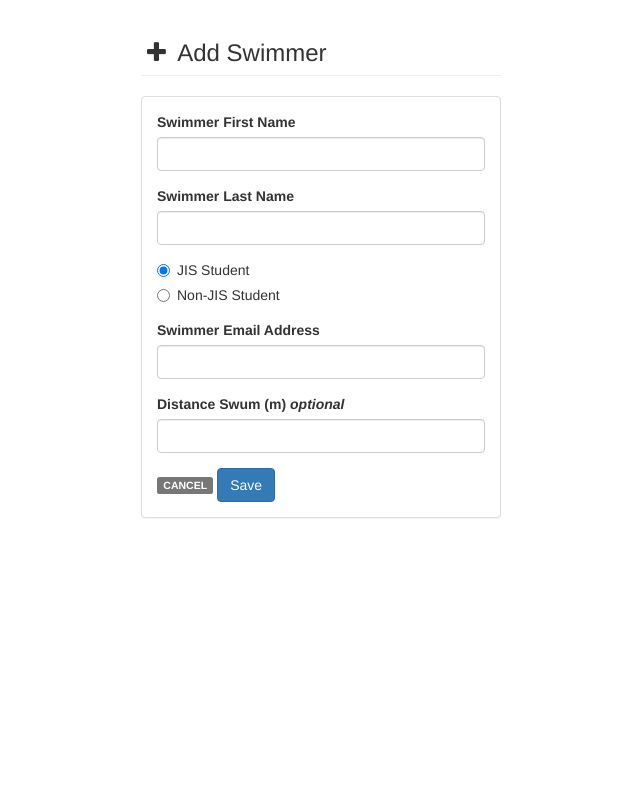
After one commit to shreyas208/HabitatSwim, a PHP site: page /add_swimmer.php in a window 1280 px wide. The commit adds this page. Shown: the whole page, without its empty margins (319-959 px from the left). Run offline with PHP 8.4, Linux system fonts and the light colour scheme; a stand-in replaces the project's code that opens the database connection; some libraries are stand-ins or nearby versions.

Commit message:
+ Add Swimmer, hide blanks by default

```diff
--- /dev/null
+++ b/add_swimmer.php
@@ -0,0 +1,131 @@
+<?php
+/**
+ * Created by PhpStorm.
+ * User: shreyas
+ * Date: 16-02-03
+ * Time: 01:16
+ */
+
+ini_set('display_errors',1);
+ini_set('display_startup_errors',1);
+error_reporting(-1);
+
+require_once 'bin/db_config.php';
+
+// Check connection
+/*if ($conn->connect_error) {
+    echo 'Error';
+} else {
+    $stmt1 = $conn->prepare("SELECT swimmer_last_name, swimmer_first_name, distance_swum FROM swimmers WHERE swimmer_id=?");
+    $stmt1->bind_param('s', $swimmer_id);
+    $stmt1->execute();
+    $stmt1->bind_result($swimmer_last_name, $swimmer_first_name, $distance_swum);
+    $stmt1->store_result();
+    $stmt1->fetch();
+}*/
+
+?>
+
+<!DOCTYPE html>
+<html lang="en">
+
+<head>
+
+    <meta charset="utf-8">
+    <meta http-equiv="X-UA-Compatible" content="IE=edge">
+    <meta name="viewport" content="width=device-width, initial-scale=1">
+    <meta name="description" content="">
+    <meta name="author" content="Shreyas Patil">
+
+    <link rel="icon" href="/img/icon-64.png" sizes="64x64" type="image/png">
+
+    <title>Add Swimmer | JIS H4H Sponsored Swim</title>
+
+    <!-- Bootstrap Core CSS -->
+    <link href="css/bootstrap.min.css" rel="stylesheet">
+
+    <!-- Custom CSS -->
+    <link href="css/modern-business.css" rel="stylesheet">
+    <link href="css/custom.css" rel="stylesheet">
+
+    <!-- Custom Fonts -->
+    <link href="/font-awesome/css/font-awesome.min.css" rel="stylesheet" type="text/css">
+
+</head>
+
+<body>
+
+<!-- Page Content -->
+<div class="container">
+
+    <!-- Marketing Icons Section -->
+    <div class="row">
+        <div class="col-md-4 col-md-offset-4">
+            <h3 class="page-header">
+                <i class="fa fa-fw fa-plus"></i> Add Swimmer
+            </h3>
+        </div>
+        <div class="col-md-4 col-md-offset-4">
+            <div class="panel panel-default">
+                <div class="panel-body">
+                    <form action="add_swimmer_process.php" method="POST">
+                        <div class="form-group">
+                            <label for="inputSwimmerFirstName">Swimmer First Name</label>
+                            <input type="text" class="form-control" id="inputSwimmerFirstName" name="swimmer_first_name" required>
+                        </div>
+                        <div class="form-group">
+                            <label for="inputSwimmerLastName">Swimmer Last Name</label>
+                            <input type="text" class="form-control" id="inputSwimmerLastName" name="swimmer_last_name" required>
+                        </div>
+                        <div class="form-group">
+                            <div class="radio">
+                                <label>
+                                    <input type="radio" name="jis" id="jis" value="1" checked>
+                                    JIS Student
+                                </label>
+                            </div>
+                            <div class="radio">
+                                <label>
+                                    <input type="radio" name="jis" id="nonJis" value="0">
+                                    Non-JIS Student
+                                </label>
+                            </div>
+                        </div>
+                        <div class="form-group">
+                            <label for="inputSwimmerEmail">Swimmer Email Address</label>
+                            <input type="email" class="form-control" id="inputSwimmerEmail" name="swimmer_email" required>
+                        </div>
+                        <div class="form-group">
+                            <label for="inputDistanceSwum">Distance Swum (m) <i>optional</i></label>
+                            <input type="number" class="form-control" id="inputDistanceSwum" name="distance_swum">
+                        </div>
+                        <a href="index.php"><span class="label label-default">CANCEL</span></a>
+                        <button type="submit" class="btn btn-primary">Save</button>
+                    </form>
+                </div>
+            </div>
+        </div>
+    </div>
+    <!-- /.row -->
+
+    <!-- Footer -->
+    <!--<footer>
+        <div class="row">
+            <div class="col-lg-12">
+                <p>Copyright &copy; <a href="mailto:habitat@shreyas208.com">Shreyas Patil</a> 2015</p>
+            </div>
+        </div>
+    </footer>-->
+
+</div>
+<!-- /.container -->
+
+<!-- jQuery -->
+<script src="/js/jquery.js"></script>
+
+<!-- Bootstrap Core JavaScript -->
+<script src="/js/bootstrap.min.js"></script>
+
+</body>
+
+</html>
--- a/generate_pdfs.php
+++ b/generate_pdfs.php
@@ -38,8 +38,8 @@ class PDF extends FPDF
         // Arial italic 8
         $this->SetFont('Helvetica','I',12);
         // Page number
-        $this->Cell(0,10,'Jakarta International School Habitat for Humanity',0,0,'C');
+        $this->Cell(0,10,'Jakarta Intercultural School Habitat for Humanity',0,0,'C');
         $this->Ln(10);
-        $this->Cell(0,10,'tdonohue@jisedu.or.id / 33247@jisedu.or.id',0,0,'C');
+        $this->Cell(0,10,'26835@jisedu.or.id / 34994@jisedu.or.id',0,0,'C');
     }
 }
--- a/regenerate_invoices.php
+++ b/regenerate_invoices.php
@@ -29,10 +29,10 @@ if ($conn->connect_error) {
     $stmt1->store_result();
     $stmt1->fetch();
 
-    $stmt2 = $conn->prepare('SELECT sponsorship_id, swimmer_id, sponsor_name, sponsor_type, sponsor_amount, paid, amount_paid FROM sponsorships WHERE swimmer_id=?');
+    $stmt2 = $conn->prepare('SELECT sponsorship_id, sponsor_name, sponsor_type, sponsor_amount, paid, amount_paid FROM sponsorships WHERE swimmer_id=?');
     $stmt2->bind_param('s', $swimmer_id);
     $stmt2->execute();
-    $stmt2->bind_result($sponsorship_id, $swimmer_id, $sponsor_name, $sponsor_type, $sponsor_amount, $paid, $amount_paid);
+    $stmt2->bind_result($sponsorship_id, $sponsor_name, $sponsor_type, $sponsor_amount, $paid, $amount_paid);
     $stmt2->store_result();
 
     $swimmer_total_amount = 0;
@@ -83,5 +83,6 @@ if ($conn->connect_error) {
         $stmt3->execute();
     }
 
+    //echo $swimmer_id;
     header("Location: /sponsoredswim/swimmer.php?swimmer_id=$swimmer_id");
 }
--- a/swimmer_edit_process.php
+++ b/swimmer_edit_process.php
@@ -29,10 +29,10 @@ $distance_swum = filter_var($_POST['distance_swum'], FILTER_SANITIZE_NUMBER_INT)
 if ($conn->connect_error) {
     echo 'Error';
 } else {
-    $stmt1 = $conn->prepare('SELECT sponsorship_id, swimmer_id, sponsor_type, sponsor_amount FROM sponsorships WHERE swimmer_id=?');
+    $stmt1 = $conn->prepare('SELECT sponsorship_id, sponsor_type, sponsor_amount FROM sponsorships WHERE swimmer_id=?');
     $stmt1->bind_param('s', $swimmer_id);
     $stmt1->execute();
-    $stmt1->bind_result($sponsorship_id, $swimmer_id, $sponsor_type, $sponsor_amount);
+    $stmt1->bind_result($sponsorship_id, $sponsor_type, $sponsor_amount);
     $stmt1->store_result();
 
     $swimmer_total_amount = 0;
```
Also changed, not shown: add_swimmer_process.php (added, +53 -0 lines), index.php (+8 -8 lines), resend_invoices.php (+15 -12 lines).
